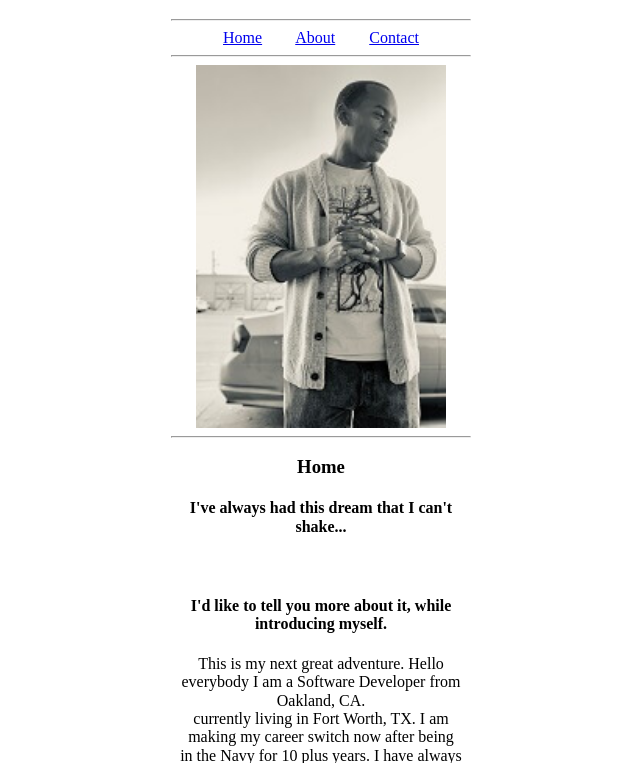
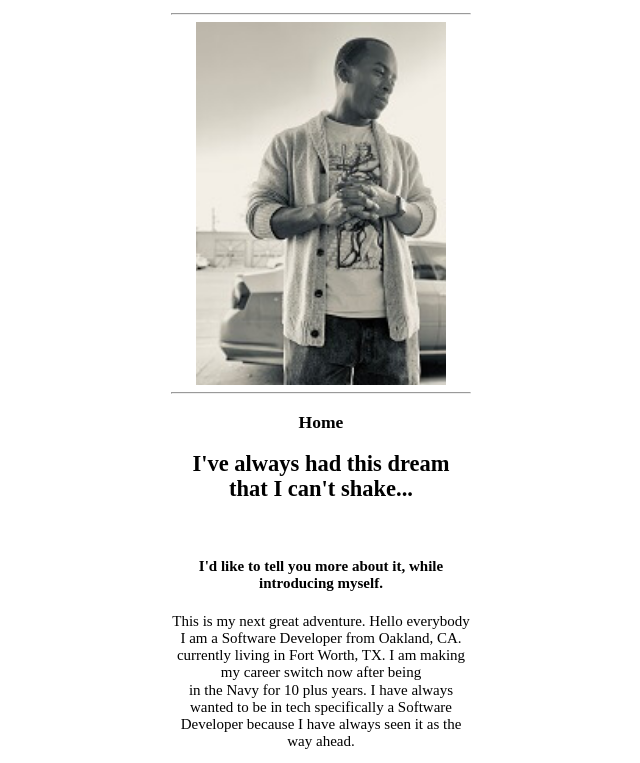
Before and after one commit to AlexSalgado510/My-First-Website, a plain HTML site: page index.html in a window 1280 px wide. Shown: the part 79-842 px from the top of the page, without its empty margins (319-959 px from the left). Drawn offline with nearby package versions, Linux system fonts and the light colour scheme.

Commit message:
- navigation and added <h2> tag. css ft sz as well

```diff
--- a/index.html
+++ b/index.html
@@ -12,12 +12,6 @@
     <header>
     <h1>Software Gits Alex</h1> <!--make bold-->
     <h4>Software Developer</h4>
-    <nav>
-      <hr>
-      <a href=#home target="_self">Home</a>
-      <a href=#about target="_self">About</a>  <!--make into links that lead to those sections-->
-      <a href=#letsWorkTogether target="_self">Contact</a>
-    </nav>
     </header>
       <main>
         <hr>
@@ -25,7 +19,7 @@
         <hr>
           <div>
             <h3>Home</h3>
-            <p><h4>I've always had this dream that I can't shake...</h4><br>
+            <p><h2>I've always had this dream that I can't shake...</h2><br>
             <h4>I'd like to tell you more about it, while introducing myself.</h4>
                This is my next great adventure. Hello everybody I am a Software Developer
                from Oakland, CA.<br> currently living in Fort Worth, TX. I am making my career switch now after being <br> in the Navy for 10 plus years. I have always wanted to be in tech specifically a Software Developer because I have always seen it as the<br> way ahead.</p> <!--who you are Where your located-->
--- a/styles.css
+++ b/styles.css
@@ -5,12 +5,6 @@
   text-align: center;
   background: 0px;
   background-image: cover;
-}
-
-nav {
-word-spacing: 30px;
-font-size: medium;   /*give the links some room to breathe*/
-padding: auto;
 }
 
 h2 {
@@ -21,6 +15,7 @@ h2 {
 
 body {
   font-family: "Proxima Nova";
+  font-size: 15px;
   margin: auto;
   background-color: A5A5A5;
   text-align: center;
```
